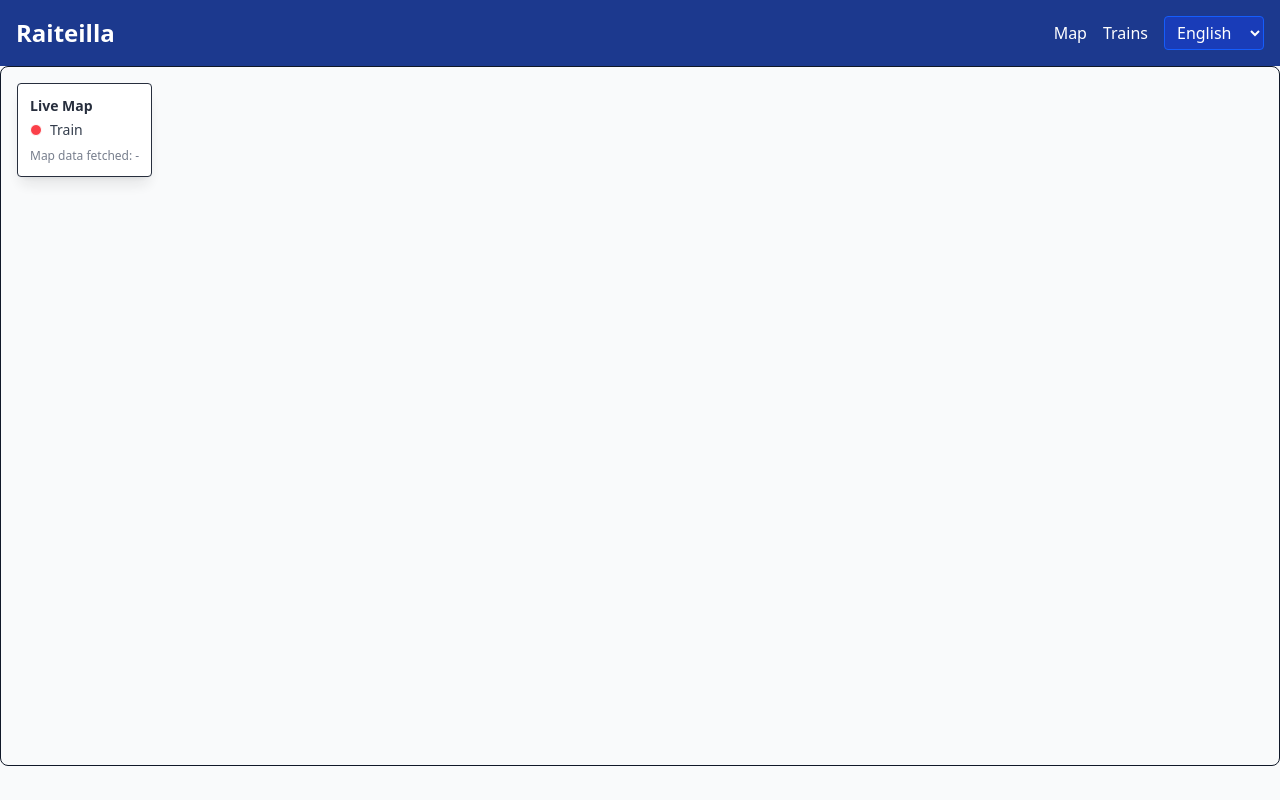
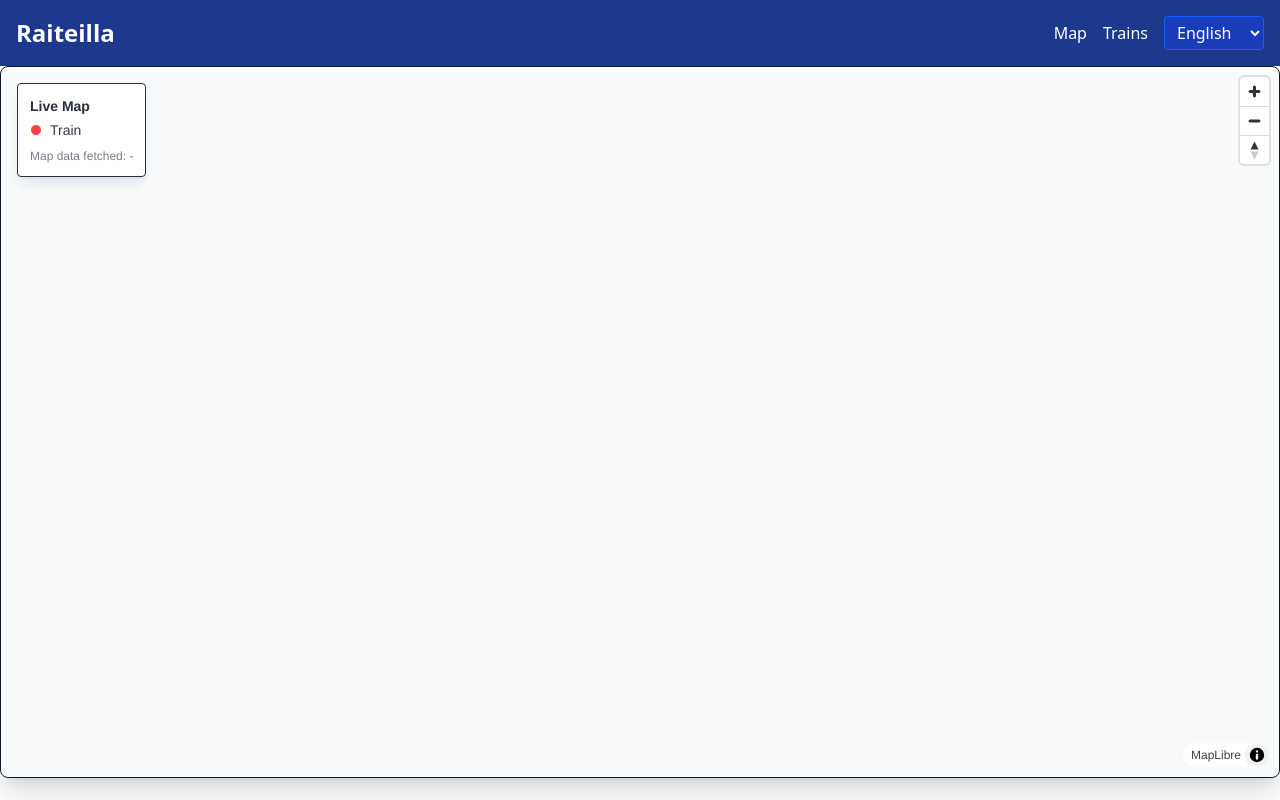
Before and after one commit to pirttju/raiteilla-front, a Next.js app: page /en/map in a window 1280 px wide. Built offline with nearby package versions, Linux system fonts and the light colour scheme; no server answers.

Commit message:
Update map

```diff
--- a/src/components/TrainMap.tsx
+++ b/src/components/TrainMap.tsx
@@ -4,56 +4,52 @@ import maplibregl from 'maplibre-gl';
 
 // Define the shape of the Vehicle feature properties
 interface VehicleProperties {
-  ts: number; // Unix timestamp in seconds from the API
-  ro: string; // Route/Train number
-  ve: string; // Vehicle ID
-  sp: number | null; // Speed
-  be: number | null; // Bearing
+  ts: number;
+  ro: string;
+  ve: string;
+  sp: number | null;
+  be: number | null;
   lat: number;
   lon: number;
 }
 
 export default function MapPage() {
+  // We will attach the map directly to this ref
   const mapContainer = useRef<HTMLDivElement>(null);
   const map = useRef<maplibregl.Map | null>(null);
   const intervalRef = useRef<NodeJS.Timeout | null>(null);
   const [isDark, setIsDark] = useState(false);
   const [lastFetchTime, setLastFetchTime] = useState<string>('-');
 
-  // Detect theme change for map style
   useEffect(() => {
     const checkDark = () => document.documentElement.classList.contains('dark');
     setIsDark(checkDark());
-
     const observer = new MutationObserver(() => setIsDark(checkDark()));
     observer.observe(document.documentElement, { attributes: true, attributeFilter: ['class'] });
     return () => observer.disconnect();
   }, []);
 
-  // Initialize Map
   useEffect(() => {
-    if (map.current) return;
+    if (map.current || !mapContainer.current) return;
 
     map.current = new maplibregl.Map({
-      container: mapContainer.current!,
+      container: mapContainer.current,
       style: isDark
         ? 'https://sv1.raiteilla.fi/maps/osm-night/style.json'
         : 'https://sv1.raiteilla.fi/maps/osm-light/style.json',
-      center: [25, 62], // Approx center of Finland
+      center: [25, 62],
       zoom: 6,
     });
 
     map.current.addControl(new maplibregl.NavigationControl(), 'top-right');
 
     map.current.on('load', () => {
+      map.current?.resize(); // Force resize calculation
       initializeLayers();
       fetchVehicles();
-
-      // Poll for updates every 5 seconds
       intervalRef.current = setInterval(fetchVehicles, 5000);
     });
 
-    // Refresh data when user pans/zooms
     map.current.on('moveend', fetchVehicles);
 
     map.current.on('click', 'vehicles-circle', (e) => {
@@ -61,9 +57,6 @@ export default function MapPage() {
 
       const props = e.features[0].properties as VehicleProperties;
       const coordinates = (e.features[0].geometry as any).coordinates.slice();
-
-      // Convert Unix timestamp (seconds) to JavaScript Date (milliseconds)
-      // This is the specific time the vehicle sent this location data
       const lastUpdatedDate = new Date(props.ts * 1000);
       const lastUpdatedStr = lastUpdatedDate.toLocaleTimeString();
 
@@ -84,7 +77,6 @@ export default function MapPage() {
         .addTo(map.current!);
     });
 
-    // Hover cursor effects
     map.current.on('mouseenter', 'vehicles-circle', () => {
       if (map.current) map.current.getCanvas().style.cursor = 'pointer';
     });
@@ -97,7 +89,7 @@ export default function MapPage() {
     };
   }, []);
 
-  // Handle Theme Style Updates (preserve layers)
+  // Watch for theme changes
   useEffect(() => {
     if (!map.current) return;
     const style = isDark
@@ -162,7 +154,7 @@ export default function MapPage() {
     if (!map.current) return;
 
     const bounds = map.current.getBounds();
-    const bbox = `${bounds.getWest()},${bounds.getSouth()},${bounds.getEast()},${bounds.getNorth()}`;
+    const bbox = `${bounds.getSouth()},${bounds.getWest()},${bounds.getNorth()},${bounds.getEast()}`;
 
     try {
       const res = await fetch(`https://beta.raiteilla.fi/api/vehicles?routeType=2&bbox=${bbox}`);
@@ -173,7 +165,6 @@ export default function MapPage() {
       const source = map.current.getSource('vehicles') as maplibregl.GeoJSONSource;
       if (source) {
         source.setData(data);
-        // This timestamp indicates when the app last successfully fetched data from the API
         setLastFetchTime(new Date().toLocaleTimeString());
       }
     } catch (error) {
@@ -182,11 +173,17 @@ export default function MapPage() {
   };
 
   return (
-    <div className="relative h-[calc(100vh-100px)] w-full rounded-lg overflow-hidden border dark:border-gray-700">
-      <div ref={mapContainer} className="absolute inset-0" />
-
+    // Simplified structure:
+    // 1. One Main Div
+    // 2. Direct Style Height (80vh)
+    // 3. Relative positioning for the child Legend
+    <div
+      ref={mapContainer}
+      className="w-full rounded-lg shadow-xl border dark:border-gray-700 relative block"
+      style={{ height: '89vh', width: '100%' }}
+    >
       {/* Legend / Info Box */}
-      <div className="absolute top-4 left-4 bg-white dark:bg-gray-800 p-3 rounded shadow-lg z-10 text-sm opacity-90 border dark:border-gray-700">
+      <div className="absolute top-4 left-4 bg-white dark:bg-gray-800 p-3 rounded shadow-lg z-10 text-sm opacity-90 border dark:border-gray-700 pointer-events-none">
         <h3 className="font-bold mb-1 text-gray-900 dark:text-gray-100">Live Map</h3>
         <div className="flex items-center gap-2 mb-2 text-gray-800 dark:text-gray-200">
           <div className="w-3 h-3 rounded-full bg-red-500 border border-white"></div>
```
